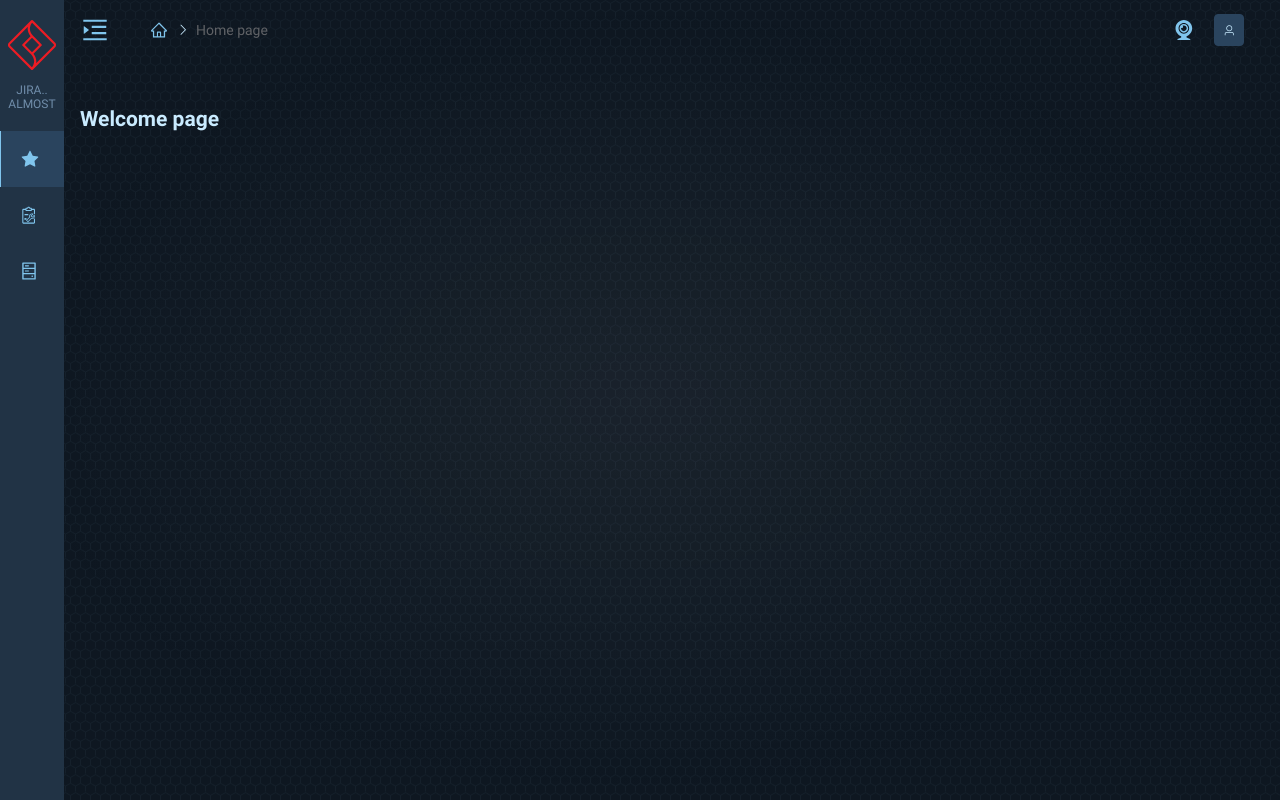
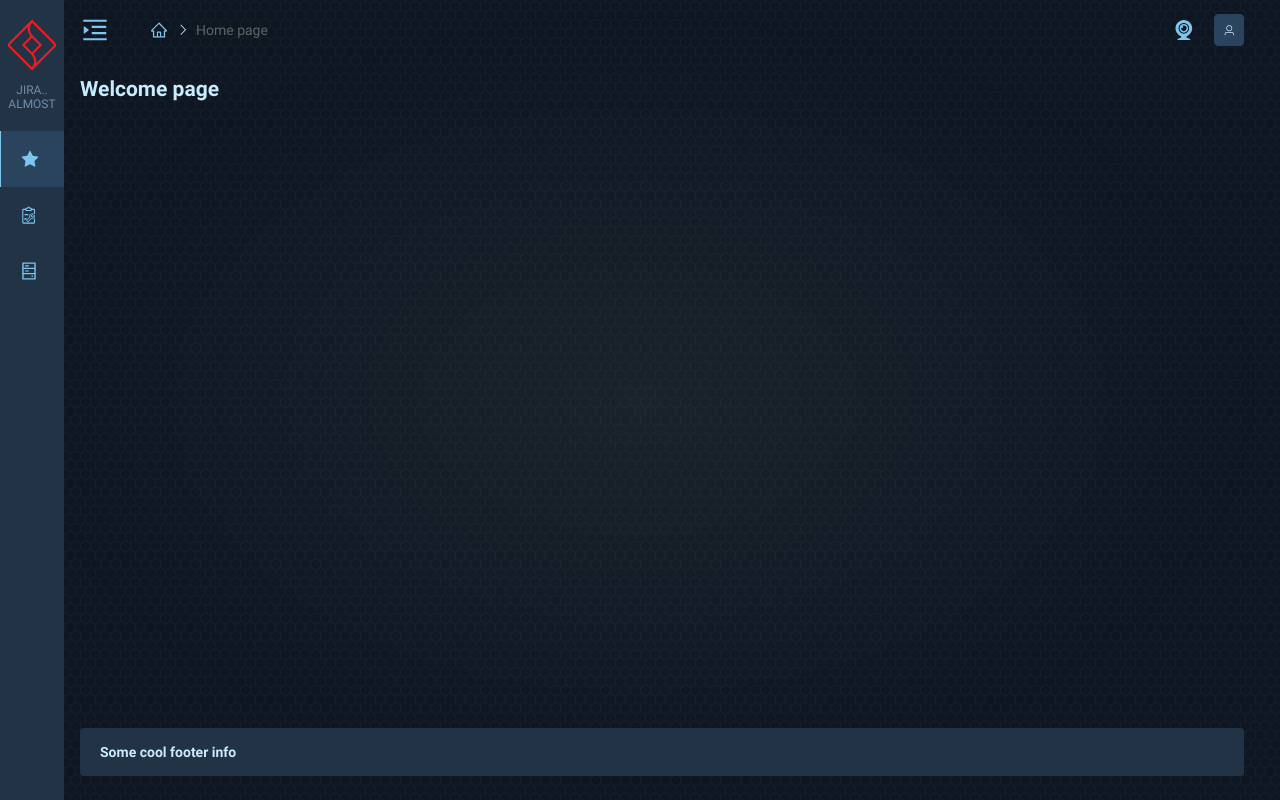
Before and after one commit to Kira2K/testformadewithlove, a Vue app in the folder app/: page / in a window 1280 px wide. Built offline with nearby package versions, Linux system fonts and the light colour scheme; what vue-kanban would draw is missing.

Commit message:
footer added

```diff
--- a/app/src/layouts/Main/index.vue
+++ b/app/src/layouts/Main/index.vue
@@ -58,7 +58,13 @@
       <div class="main__main-content-main">
         <slot />
       </div>
-
+      <div class="main__main-content-footer" >
+        <div class="main__main-content-footer-text">
+          <h4>
+            {{ l10n.footer}}
+          </h4>
+        </div>
+      </div>
     </div>
   </div>
 </template>
--- a/app/src/layouts/Main/localization.json
+++ b/app/src/layouts/Main/localization.json
@@ -3,12 +3,14 @@
 		"about": "О программе",
 		"theme": "Сменить тему",
 		"kira": "Джира.. ну почти",
-		"soon": "Будет доступно в следующих версиях Kira"
+		"soon": "Будет доступно в следующих версиях Kira",
+		"footer": "Какая-то очень важная информация"
 	},
 	"en": {
 		"about": "About program",
 		"theme": "Change theme",
 		"kira": "Jira.. almost",
-		"soon": "Be available in the next version of Kira"
+		"soon": "Be available in the next version of Kira",
+		"footer": "Some cool footer info"
 	}
   }
--- a/app/src/layouts/Main/style.scss
+++ b/app/src/layouts/Main/style.scss
@@ -40,7 +40,7 @@
   &__main-content {
     display: grid;
     grid-area: content;
-    grid-template: 'header' 60px 'navi' 30px 'main' auto 'footer' 84px;
+    grid-template: 'header' 60px 'main' auto 'footer' 84px;
     &-header {
       display: flex;
       grid-area: header;
@@ -142,5 +142,8 @@
       margin-bottom: 24px;
       background: var(--surface-main);
     }
+    &-footer-text{
+      margin-left: 20px;
+    }
   }
 }
```
